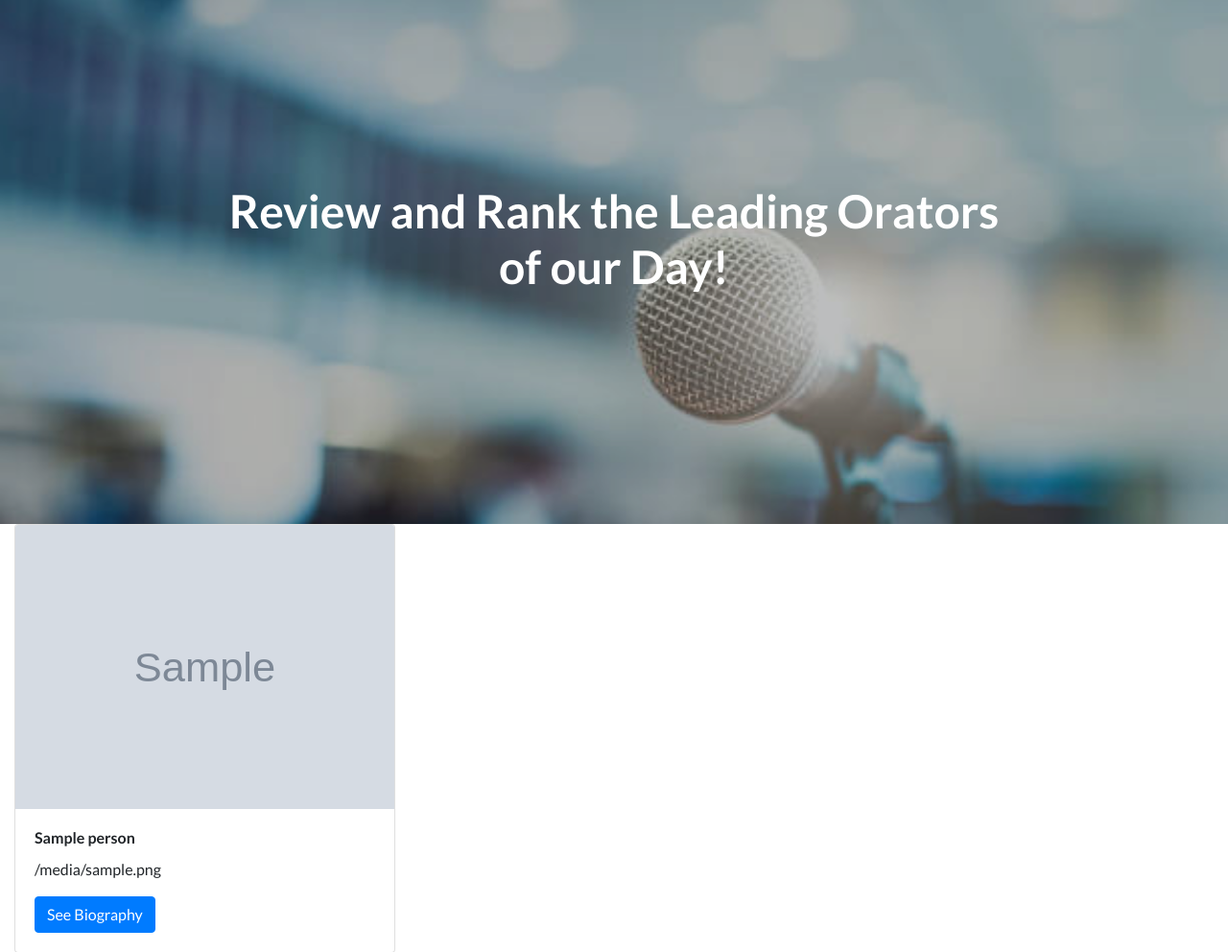
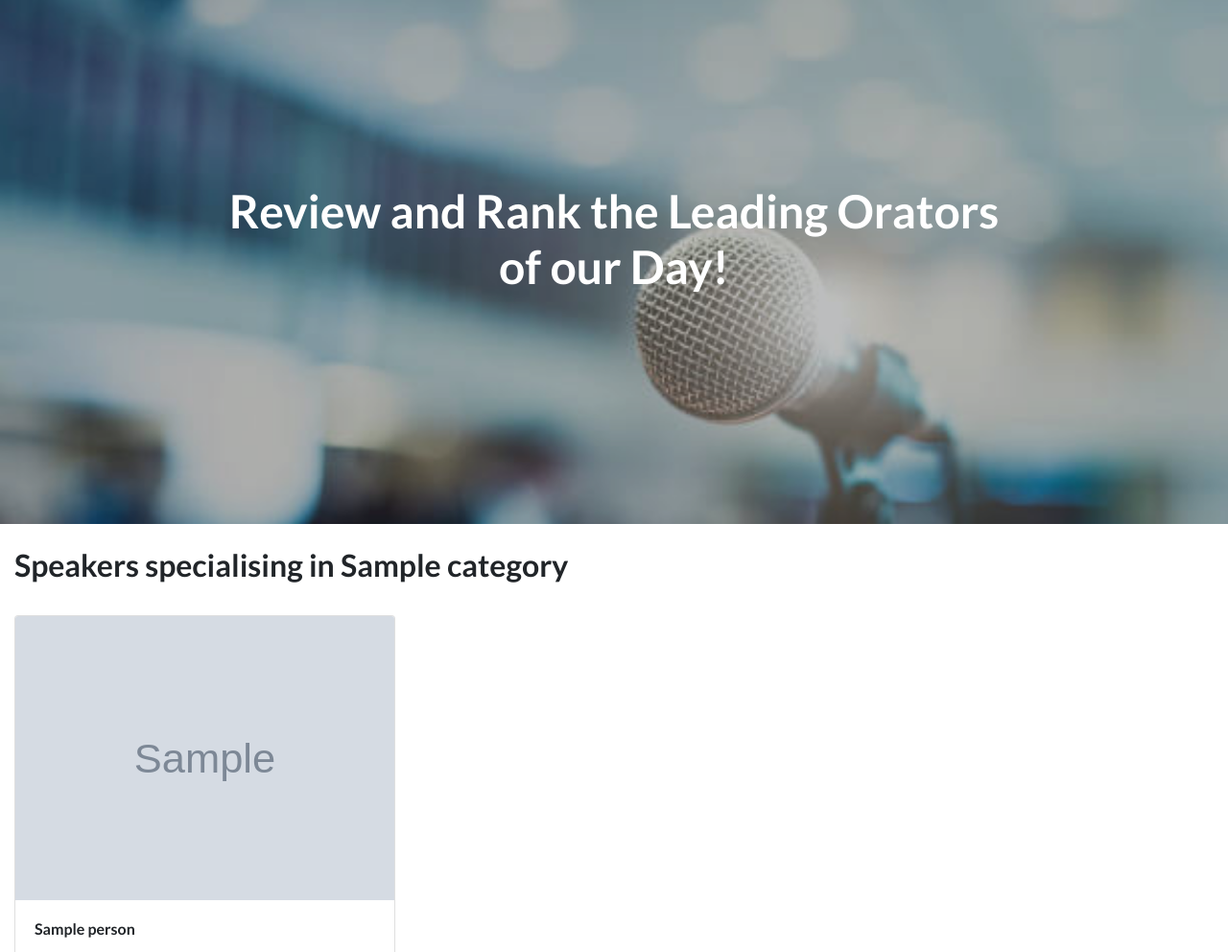
Before and after one commit to petergalvin-cyber/Milestone3_KeyNote, a Flask app: template templates/speaker_list.html in a window 1280 px wide. Shown: the part 57-1049 px from the top of the page at 96% size. Run offline with Flask 2, Linux system fonts and the light colour scheme; the template is opened without the code that fills it: most values are stand-ins (such as "Sample title", 1, 10 or a date in 2020); grey boxes marked "Sample" are stand-in pictures; some libraries are stand-ins or nearby versions.

Commit message:
updated to pass category to html output

```diff
--- a/templates/speaker_list.html
+++ b/templates/speaker_list.html
@@ -1,7 +1,10 @@
 {% extends 'base.html' %} {% block content %}
 
+        <br>
+        <h2>Speakers specialising in {{category}}</h2>
+        <br>
+    <div class="row">
 
-    <div class="row">
         {% for person in speakers %}
         <div class="col-sm-6 col-lg-4 mb-3">
             <div class="card mb-0 h-100">
```
